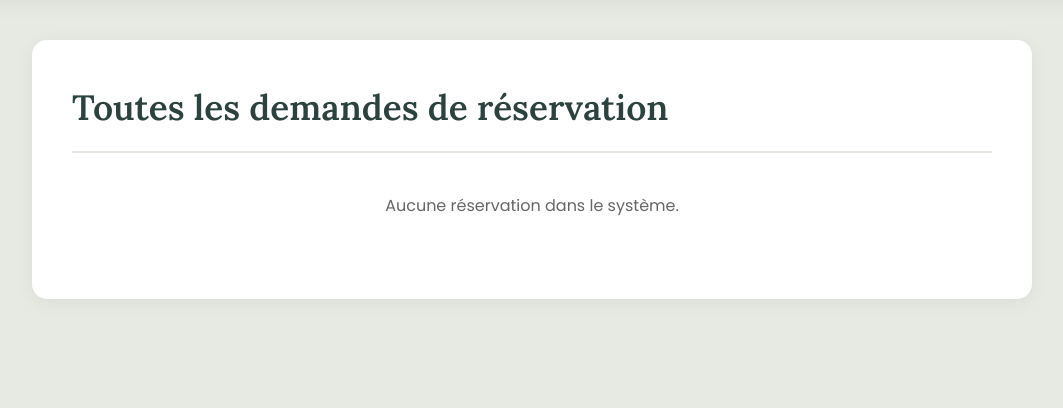
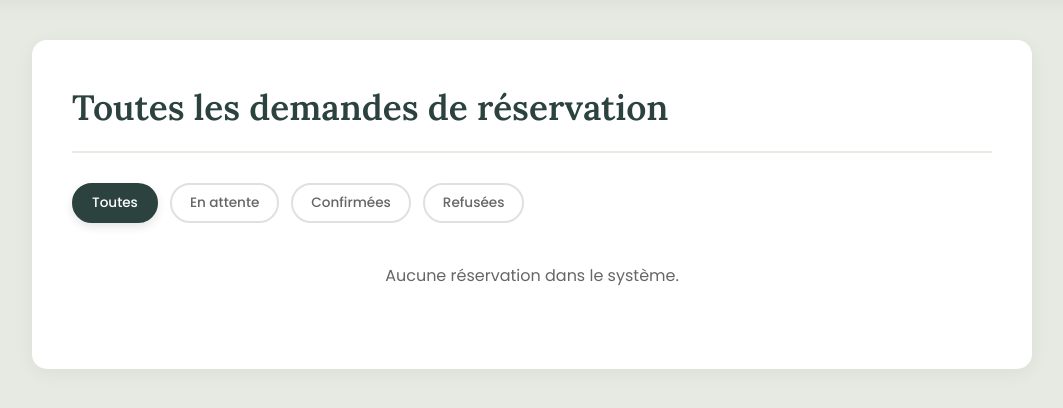
Before and after one commit to MireauAppel/fullstack-web-fundamentals, a Flask app: page /admin in a window 1280 px wide. Shown: the part 56-464 px from the top of the page, without its empty margins (108-1171 px from the left). Run offline with Flask 3, Linux system fonts and the light colour scheme; a user stored in the database is signed in; data that the repository does not hold is empty.

Commit message:
implemented a filtering system for admin to be able to view reservations according to their status

```diff
--- a/Projet_Web_S4/static/style.css
+++ b/Projet_Web_S4/static/style.css
@@ -942,3 +942,36 @@ body, html {
         top: 10%; /* Sa place finale (dans le ciel, plus bas) */
     }
 }
+
+.filter-container {
+    margin-bottom: 25px;
+    display: flex;
+    gap: 12px;
+    justify-content: flex-start;
+    flex-wrap: wrap;
+}
+
+.filter-btn {
+    padding: 8px 18px;
+    border: 2px solid #e0e0e0;
+    background: white;
+    color: #666;
+    border-radius: 25px;
+    cursor: pointer;
+    transition: all 0.3s ease;
+    font-family: 'Poppins', sans-serif;
+    font-weight: 500;
+    font-size: 0.85rem;
+}
+
+.filter-btn:hover {
+    border-color: var(--color-primary);
+    color: var(--color-primary);
+}
+
+.filter-btn.active {
+    background: var(--color-primary);
+    border-color: var(--color-primary);
+    color: white;
+    box-shadow: 0 4px 10px rgba(0,0,0,0.1);
+}
--- a/Projet_Web_S4/templates/admin_dashboard.html
+++ b/Projet_Web_S4/templates/admin_dashboard.html
@@ -26,8 +26,15 @@
                 <h1>Toutes les demandes de réservation</h1>
             </div>
 
+            <div class="filter-container">
+                <button class="filter-btn active" data-filter="all">Toutes</button>
+                <button class="filter-btn" data-filter="attente">En attente</button>
+                <button class="filter-btn" data-filter="confirmée">Confirmées</button>
+                <button class="filter-btn" data-filter="refusée">Refusées</button>
+            </div>
+
             {% if bookings %}
-                <table class="data-table">
+                <table class="data-table" id="bookingTable">
                     <thead>
                         <tr>
                             <th>Client (Email)</th>
@@ -54,6 +61,7 @@
                             </td>
                             <td>
                                 {% if b['status'] == 'pending' %}
+                                    <div style="display: flex; gap: 5px;">
                                         <form method="POST" action="/admin/update_booking" class="action-form">
                                             <input type="hidden" name="booking_id" value="{{ b['id'] }}">
                                             <input type="hidden" name="status" value="confirmed">
@@ -64,6 +72,7 @@
                                             <input type="hidden" name="status" value="refused">
                                             <button type="submit" class="btn-small btn-reject">Refuser</button>
                                         </form>
+                                    </div>
                                 {% else %}
                                     <span style="color: #999; font-size: 0.85rem; font-style: italic;">Traitée</span>
                                 {% endif %}
@@ -79,5 +88,36 @@
         </div>
     </div>
 
+    <script>
+    document.addEventListener('DOMContentLoaded', function() {
+        const filterButtons = document.querySelectorAll('.filter-btn');
+        const tableRows = document.querySelectorAll('#bookingTable tbody tr');
+
+        filterButtons.forEach(btn => {
+            btn.addEventListener('click', () => {
+                // 1. Gérer l'état visuel des boutons
+                filterButtons.forEach(b => b.classList.remove('active'));
+                btn.classList.add('active');
+
+                const filterValue = btn.getAttribute('data-filter').toLowerCase();
+
+                // 2. Filtrer les lignes
+                tableRows.forEach(row => {
+                    // On récupère le texte du badge de statut (4ème colonne, index 3)
+                    const statusText = row.cells[3].innerText.toLowerCase().trim();
+
+                    if (filterValue === 'all') {
+                        row.style.display = '';
+                    } else if (statusText.includes(filterValue)) {
+                        row.style.display = '';
+                    } else {
+                        row.style.display = 'none';
+                    }
+                });
+            });
+        });
+    });
+    </script>
+
 </body>
 </html>
```
Lines whose indentation alone changed are shown as unchanged.
